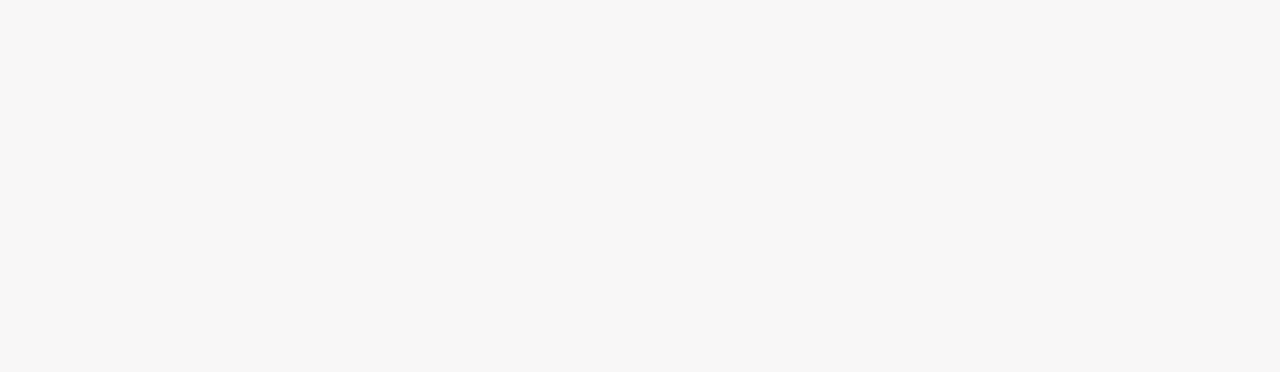
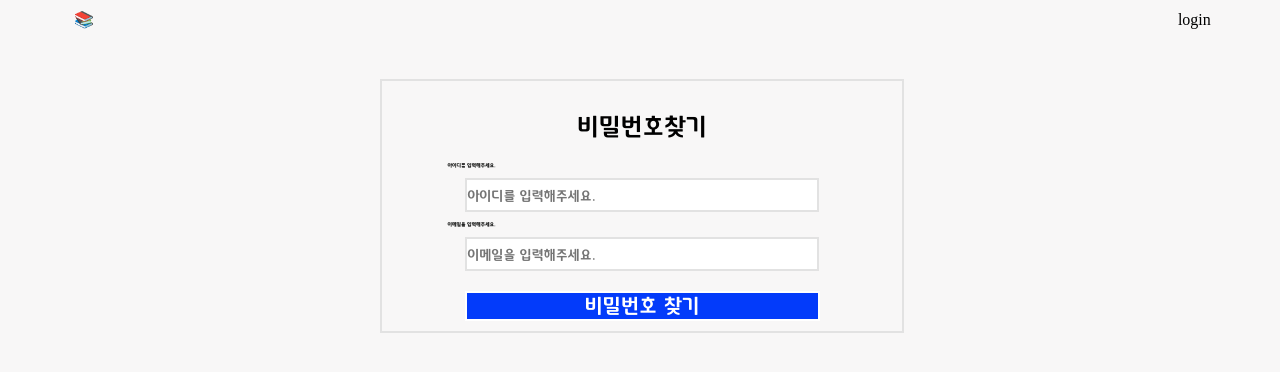
Before and after one commit to yundevingV/BookStore24, a React (Create React App) app: page /findpwd in a window 1280 px wide. Before the commit this address had no page. Shown: the top 372 px of the page. Built offline with nearby package versions, Linux system fonts and the light colour scheme.

Commit message:
[Feat] : 아이디찾기, 비밀번호찾기 페이지 구현

```diff
--- a/src/App.tsx
+++ b/src/App.tsx
@@ -3,6 +3,7 @@ import Login from './pages/Login'
 import Join from './pages/Join';
 import Main from './pages/Main';
 import FindId from './pages/FindId';
+import FindPwd from './pages/FindPwd';
 
 
 import { Route , Routes } from 'react-router';
@@ -20,7 +21,7 @@ function App() {
         <Route path='/login' element={<Login />} />
         <Route path='/join' element={<Join />} />
         <Route path='/findid' element={<FindId />} />
-
+        <Route path='/findpwd' element={<FindPwd />} />
       </Routes>
 
     </AppContainer>
--- a/src/pages/FindId.tsx
+++ b/src/pages/FindId.tsx
@@ -1,10 +1,25 @@
 import React from "react";
+import useInput from "../hooks/useInput";
 import Header from "../components/Header";
+
+
 import { styled } from "styled-components";
 
 export default function FindId(){
+        //입력창 이메일
+        const [ { email }, onInputChange, resetInput ] = useInput({
+            email : '',
+        });
+
+        const submit = (e : React.MouseEvent) => {
+            console.log(email);
+
+            resetInput();
+        }
+
     return(
         <Wrapper>
+            <Header />
             <FindContainer>
                 <Title>
                     <TitleFont>
@@ -19,12 +34,16 @@ export default function FindId(){
                         이메일을 입력해주세요.
                     </P>
                 </Div>
-                    <Input />
+                    <Input
+                        placeholder='이메일을 입력해주세요.'
+                        name="email"
+                        value={email}
+                        onChange={onInputChange}/>
                 </InputContainer>
 
 
                 <ButtonContainer>
-                    <Button>
+                    <Button onClick={submit}>
                         아이디 찾기
                     </Button>
                 </ButtonContainer>
--- /dev/null
+++ b/src/pages/FindPwd.tsx
@@ -0,0 +1,176 @@
+import React from "react";
+import useInput from "../hooks/useInput";
+import Header from "../components/Header";
+
+
+import { styled } from "styled-components";
+
+export default function FindPwd(){
+
+    //입력창 이메일
+    const [ { id , email }, onInputChange, resetInput ] = useInput({
+        id : '',
+        email : '',
+    });
+
+    const submit = (e : React.MouseEvent) => {
+        console.log(email);
+
+        resetInput();
+    }
+
+    return(
+        <Wrapper>
+            <Header />
+            <FindContainer>
+                <Title>
+                    <TitleFont>
+                        비밀번호찾기
+                    </TitleFont>
+                </Title>
+
+
+                <InputContainer>
+                <Div>
+                    <P>
+                        아이디를 입력해주세요.
+                    </P>
+                </Div>
+                    <Input
+                        placeholder='아이디를 입력해주세요.'
+                        name="id"
+                        value={id}
+                        onChange={onInputChange}/>
+                </InputContainer>
+
+                <InputContainer>
+                <Div>
+                    <P>
+                        이메일을 입력해주세요.
+                    </P>
+                </Div>
+                    <Input
+                        placeholder='이메일을 입력해주세요.'
+                        name="email"
+                        value={email}
+                        onChange={onInputChange}/>
+                </InputContainer>
+
+                <ButtonContainer>
+                    <Button onClick={submit}>
+                        비밀번호 찾기
+                    </Button>
+                </ButtonContainer>
+
+            </FindContainer>
+        </Wrapper>
+
+    )
+}
+const Wrapper = styled.div`
+
+`
+const FindContainer = styled.div`
+
+width : 500px;
+
+font-family: arial;
+font-size: 24px;
+
+margin: 0 auto;
+padding : 10px;
+
+border : 2px solid #e2e2e2;
+
+font-family: tway, sans-serif, Arial;
+
+position : relative;
+top:5vh;
+`
+
+const Title = styled.div`
+margin: 0 auto;
+text-align : center;
+
+`
+
+const TitleFont = styled.p`
+`
+const Div = styled.div`
+margin:0px;
+border : 0px;
+
+`
+
+const P = styled.p`
+font-size : 5px;
+text-align : left;
+
+/* 상 오 하 왼 */
+margin : 0px 0px 0px 55px;
+
+color : #212221;
+
+font-family: tway, sans-serif, Arial;
+font-weight : bold;
+
+`
+
+const InputContainer = styled.div`
+margin: 0 auto;
+text-align : center;
+
+`
+
+const Input = styled.input`
+width : 350px;
+height : 30px;
+
+margin : 10px;
+
+border : 2px solid #e2e2e2;
+padding : 0px;
+
+&::placeholder{
+    font-family: tway, sans-serif, Arial;
+	}
+
+//인풋 창 포커스
+&:focus {
+    //클릭 했을때 기본(?) 선 안나오게.
+    outline: none !important;
+
+    border: 2px solid blue;
+    }
+`
+
+const ButtonContainer = styled.div`
+margin: 0 auto;
+text-align : center;
+
+`
+
+const Button = styled.button`
+
+//기본 크기가 input > button
+width : 355px;
+height : 30px;
+
+font-size : 20px;
+color : #ffffff;
+
+margin-top : 10px;
+
+background-color: #033bfa;
+
+border : 2px solid #ffffff;
+font-family: tway, sans-serif, Arial;
+
+&:hover {
+    background-color: #ffffff;
+    border : 2px solid #033bfa;
+
+    color : black;
+    cursor : pointer;
+    }
+`
```
